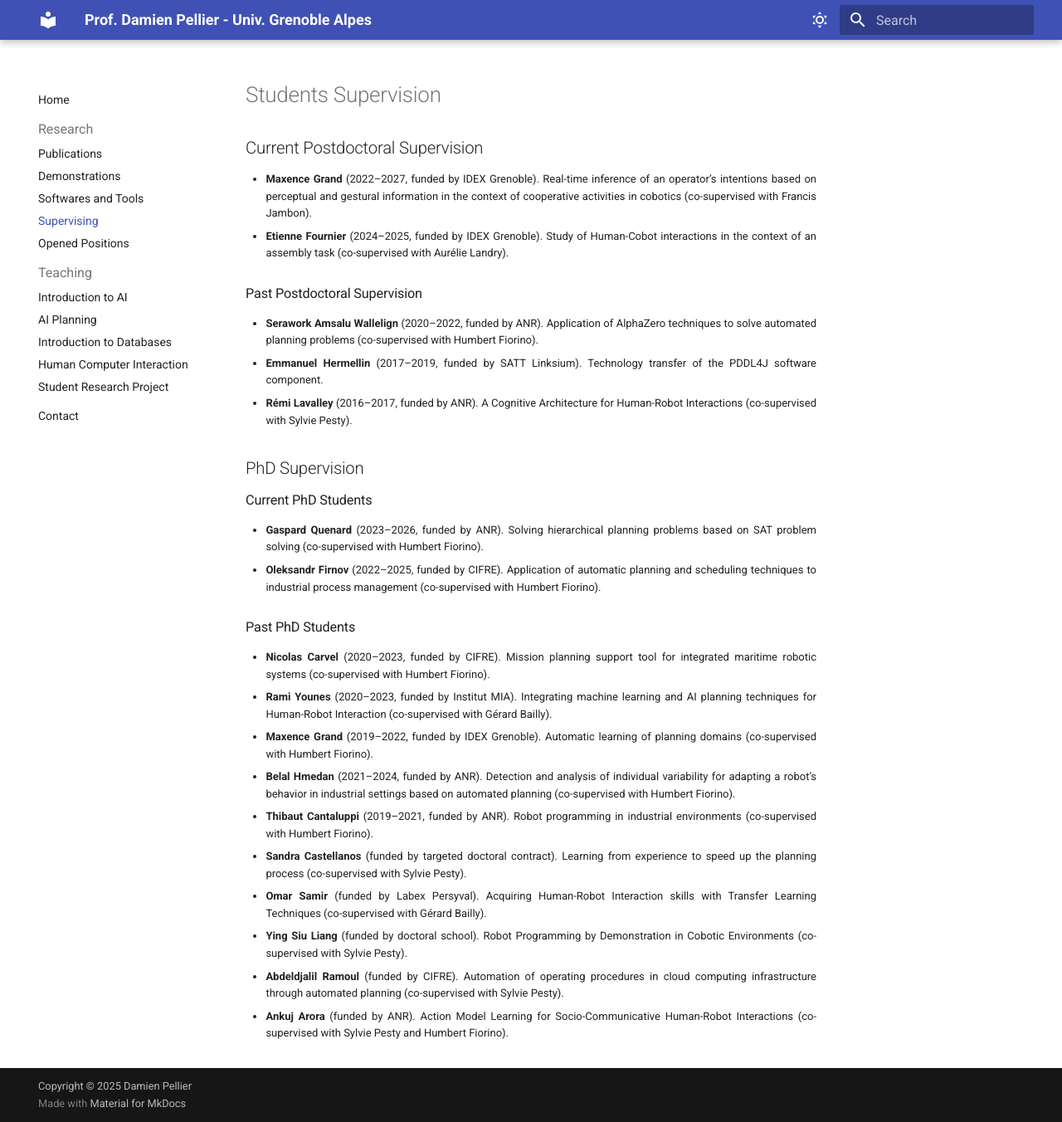
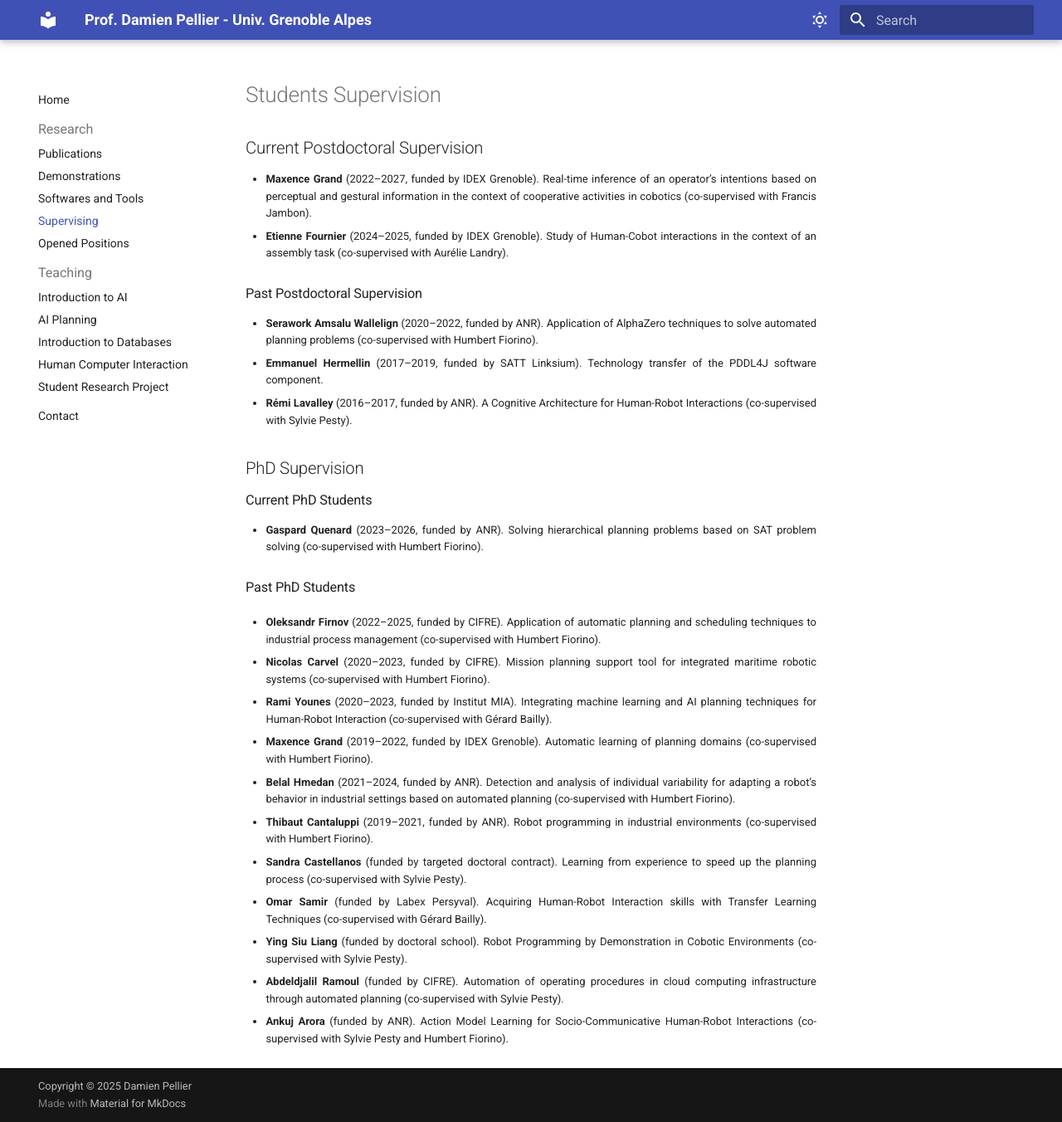
Before and after one commit to pellierd/homepage, an MkDocs documentation site: the page built from docs/research/supervising.md, in a window 1280 px wide and 1352 px high. Shown: the whole window at 83% size. Built offline with MkDocs 1.6.1 and Material for MkDocs 9.7.7, drawn with Linux system fonts in a browser that asks for light colours.

Commit message:
Mise à jour de la liste des étudiants encadrés

```diff
--- a/docs/research/supervising.md
+++ b/docs/research/supervising.md
@@ -16,9 +16,10 @@
 ### Current PhD Students
 
 - **Gaspard Quenard** (2023–2026, funded by ANR). Solving hierarchical planning problems based on SAT problem solving (co-supervised with Humbert Fiorino).
-- **Oleksandr Firnov** (2022–2025, funded by CIFRE). Application of automatic planning and scheduling techniques to industrial process management (co-supervised with Humbert Fiorino).
 
 ### Past PhD Students
+
+- **Oleksandr Firnov** (2022–2025, funded by CIFRE). Application of automatic planning and scheduling techniques to industrial process management (co-supervised with Humbert Fiorino).
 
 - **Nicolas Carvel** (2020–2023, funded by CIFRE). Mission planning support tool for integrated maritime robotic systems (co-supervised with Humbert Fiorino).
 - **Rami Younes** (2020–2023, funded by Institut MIA). Integrating machine learning and AI planning techniques for Human-Robot Interaction (co-supervised with Gérard Bailly).
```
